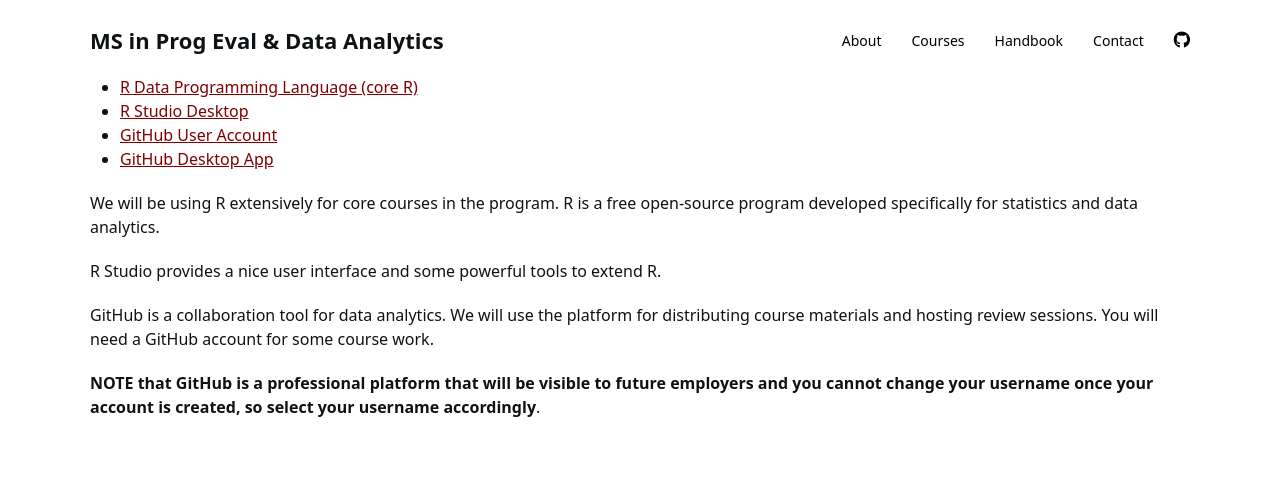
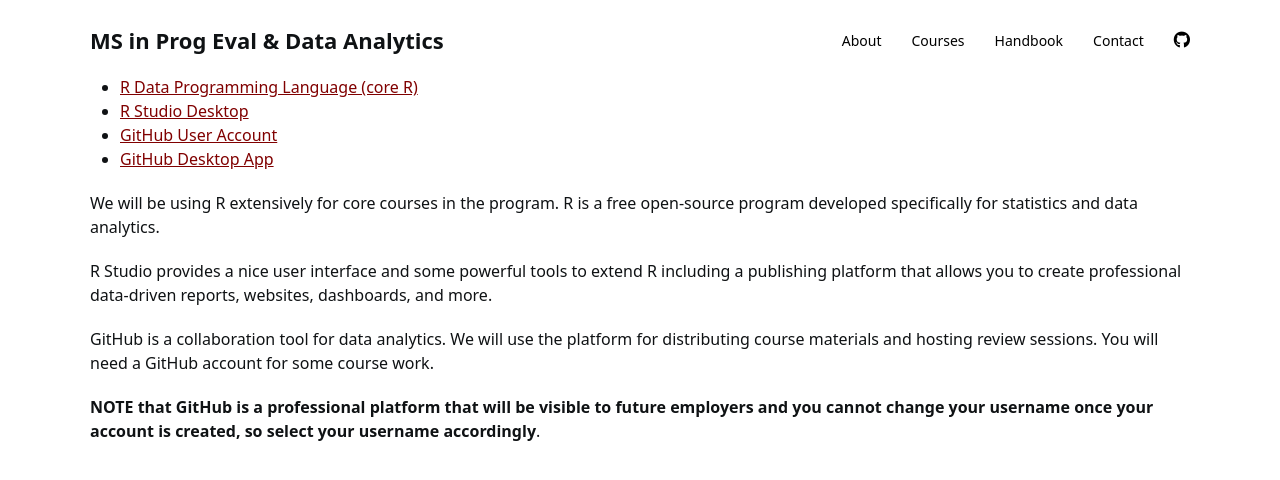
Before and after one commit to DS4PS/ms-prog-eval-data-analytics, a Jekyll site: the page built from orientation.md, in a window 1280 px wide and 900 px high, scrolled down 4813 px, cut to the strip 0-503 px from the top of the window. Shown: the top 480 px of the strip. Built offline with Jekyll 4.4.1, drawn with Linux system fonts in a browser that asks for light colours; nearby versions of some CDN libraries; a style sheet for code colours, icons or effects is not loaded.

Commit message:
Update orientation.md

```diff
--- a/orientation.md
+++ b/orientation.md
@@ -174,7 +174,7 @@ Prior to your first class make sure you have the following software installed on
 
 We will be using R extensively for core courses in the program. R is a free open-source program developed specifically for statistics and data analytics.
 
-R Studio provides a nice user interface and some powerful tools to extend R.
+R Studio provides a nice user interface and some powerful tools to extend R including a publishing platform that allows you to create professional data-driven reports, websites, dashboards, and more.
 
 GitHub is a collaboration tool for data analytics. We will use the platform for distributing course materials and hosting review sessions. You will need a GitHub account for some course work.
 
```
